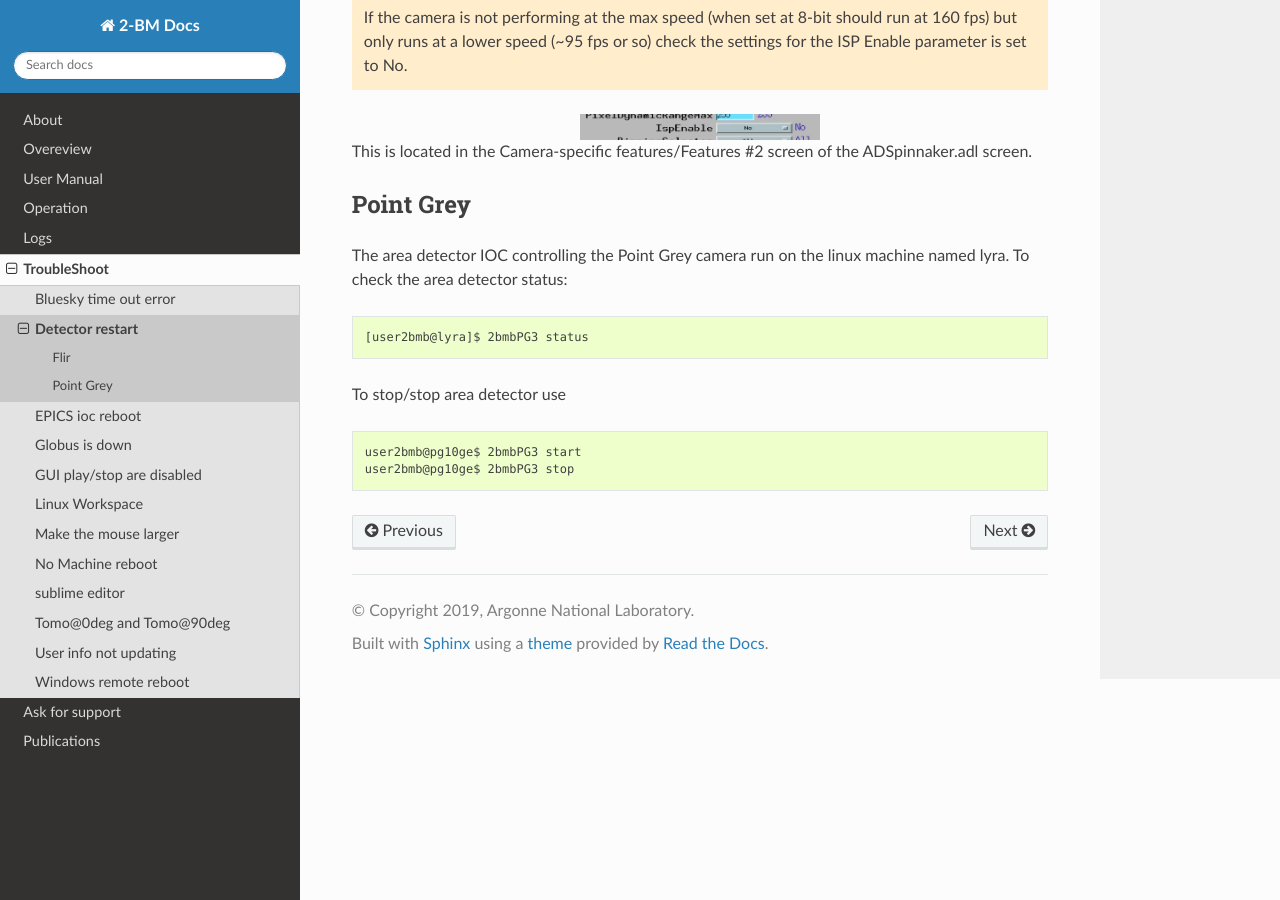
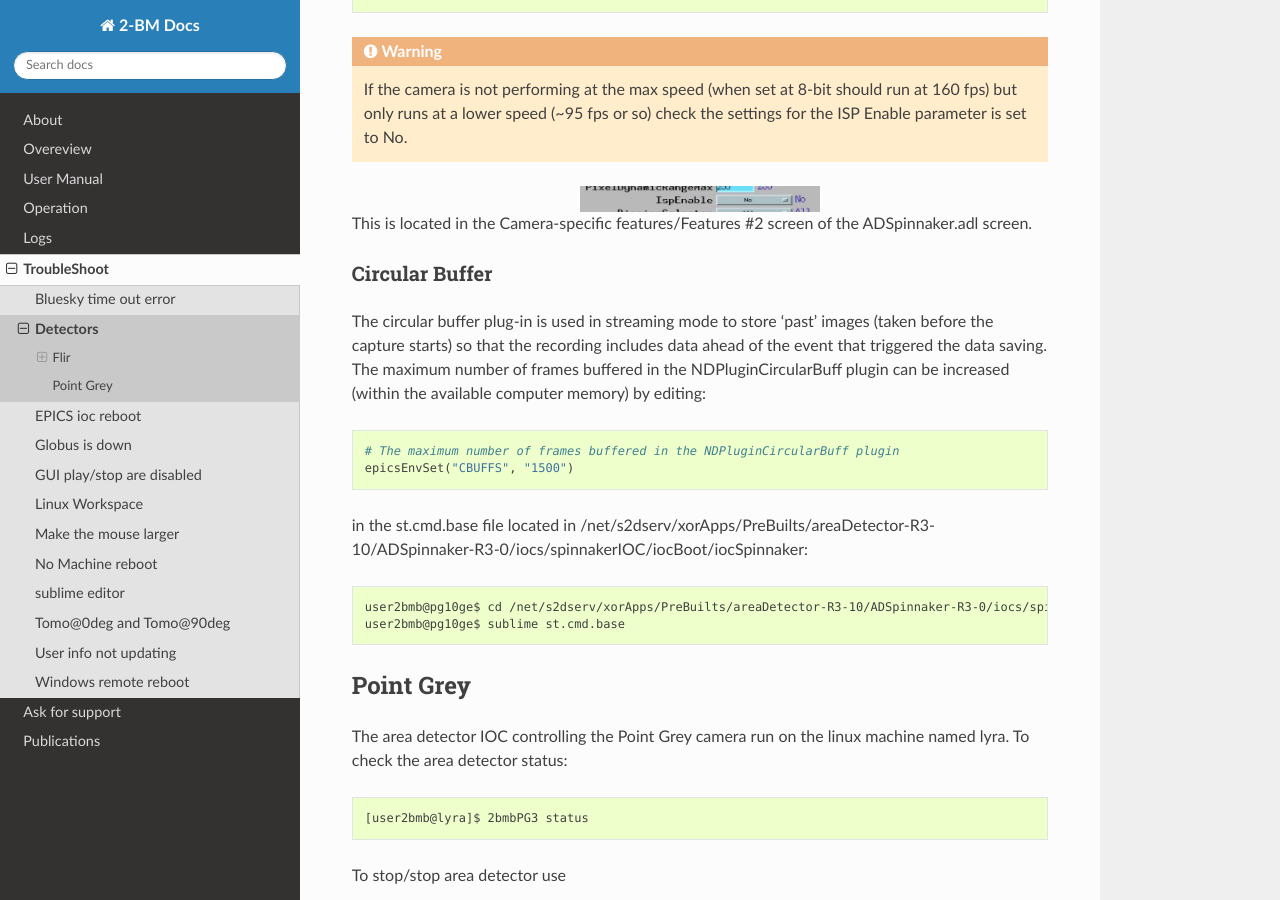
Before and after one commit to xray-imaging/2bm-docs, a Sphinx documentation site: the page built from docs/source/troubleshoot/item_0002.rst, in a window 1280 px wide and 900 px high, scrolled down 1099 px. Built offline with Sphinx 7.4.7 and the Read the Docs theme 2.0.0, drawn with Linux system fonts in a browser that asks for light colours; the version number could not be read and is left out; some of the changed text lies outside the part shown.

Commit message:
added instructions on how to increase the maximum number of frames buffered in the NDPluginCircularBuff plugin

```diff
--- a/docs/source/troubleshoot/item_0002.rst
+++ b/docs/source/troubleshoot/item_0002.rst
@@ -1,14 +1,15 @@
-Detector restart
-================
+Detectors
+=========
 
 .. contents::
    :local:
 
+Here we list detector specific information userful for troubleshooting and configure areadetector.
+
 Flir
 ----
 
-The area detector IOC controlling the FLIR camera run on the linux machine named pg10ge.
-To check the area detector status::
+The area detector IOC controlling the FLIR camera run on the linux machine named pg10ge. To check the area detector status::
 
     user2bmb@pg10ge$ 2bmbOryx.sh status
 
@@ -45,6 +46,19 @@
 
 This is located in the Camera-specific features/Features #2 screen of the ADSpinnaker.adl screen.
 
+Circular Buffer
+~~~~~~~~~~~~~~~
+
+The circular buffer plug-in is used in streaming mode to store 'past' images (taken before the capture starts) so that the recording includes data ahead of the event that triggered the data saving. The maximum number of frames buffered in the NDPluginCircularBuff plugin can be increased (within the available computer memory) by editing::
+
+    # The maximum number of frames buffered in the NDPluginCircularBuff plugin
+    epicsEnvSet("CBUFFS", "1500")
+
+in the st.cmd.base file located in /net/s2dserv/xorApps/PreBuilts/areaDetector-R3-10/ADSpinnaker-R3-0/iocs/spinnakerIOC/iocBoot/iocSpinnaker::
+
+    user2bmb@pg10ge$ cd /net/s2dserv/xorApps/PreBuilts/areaDetector-R3-10/ADSpinnaker-R3-0/iocs/spinnakerIOC/iocBoot/iocSpinnaker
+    user2bmb@pg10ge$ sublime st.cmd.base
+
 Point Grey
 ----------
 
```
